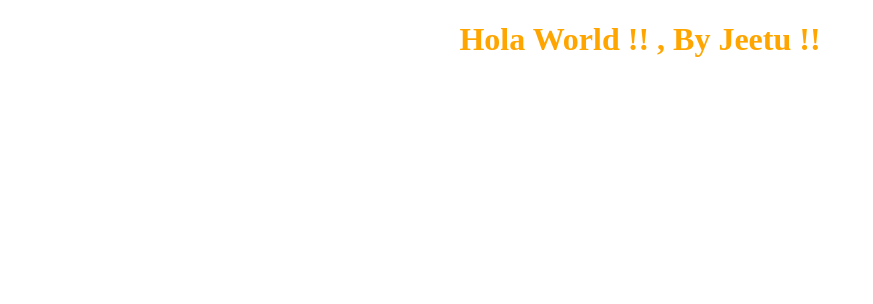
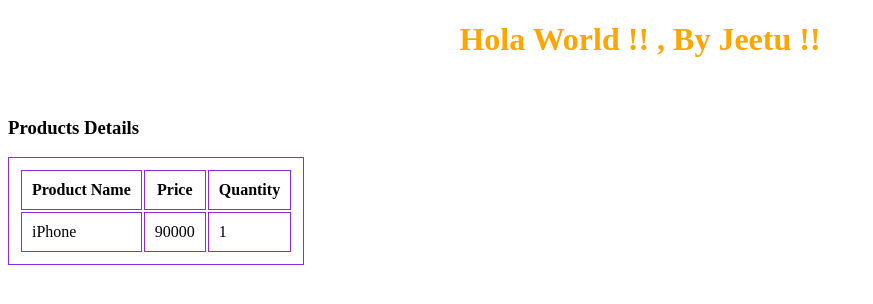
Before and after one commit to Me-Jitesh/AngularBasics, an Angular app: page / in a window 1280 px wide. Shown: the top 304 px of the page, without its empty margins (0-873 px from the left). Built offline with nearby package versions, Linux system fonts and the light colour scheme.

Commit message:
Angular Nested Components

```diff
--- a/src/app/app.component.ts
+++ b/src/app/app.component.ts
@@ -8,9 +8,11 @@ import { Component } from '@angular/core';
 
   selector: '[app-root"]',   // Select by attribute namee < div app-root></div>
 
-  template: '<h1>Hola World !! , {{title}}</h1>',     //Single & Double qoute have same use whereas back tick used to multine code
+  template: `<h1>Hola World !! , {{title}}</h1><br>
+  <h3>Products Details</h3>
+  <my-product></my-product>`,     //Single & Double qoute have same use whereas back tick used to multine code
 
-  styles: ["h1{ color:orange;  text-align: center; }"]
+  styles: ["h1{ color:orange;  text-align: center; }"]  //Applied Locally
 })
 export class AppComponent {
   title: String = 'By Jeetu !! ';     //    variable
--- a/src/app/app.module.ts
+++ b/src/app/app.module.ts
@@ -3,10 +3,13 @@ import { BrowserModule } from '@angular/platform-browser';
 
 import { AppRoutingModule } from './app-routing.module';
 import { AppComponent } from './app.component';
+import { ProductComponent } from './product/product.component';
+
 
 @NgModule({
   declarations: [
-    AppComponent
+    AppComponent,
+    ProductComponent
   ],
   imports: [
     BrowserModule,
--- /dev/null
+++ b/src/app/product/product.component.html
@@ -0,0 +1,13 @@
+<table>
+    <tr>
+        <th>Product Name</th>
+        <th>Price</th>
+        <th>Quantity</th>
+    </tr>
+
+    <tr>
+        <td>{{productName}}</td>
+        <td>{{productPrice}}</td>
+        <td>{{productQnt}}</td>
+    </tr>
+</table>
--- /dev/null
+++ b/src/app/product/product.component.ts
@@ -0,0 +1,12 @@
+import { Component } from '@angular/core'
+
+@Component({
+    selector: 'my-product',
+    templateUrl: './product.component.html'
+})
+
+export class ProductComponent {
+    productName: String = "iPhone"
+    productPrice: number = 90000.00
+    productQnt: number = 1
+}
--- a/src/styles.css
+++ b/src/styles.css
@@ -1 +1,8 @@
 /* You can add global styles to this file, and also import other style files */
+
+/*  Applied Global   */
+
+table, th, td {
+    border: 1px groove blueviolet;
+    padding: 10px;
+}
--- a/tsconfig.json
+++ b/tsconfig.json
@@ -1,4 +1,3 @@
-/* To learn more about this file see: https://angular.io/config/tsconfig. */
 {
   "compileOnSave": false,
   "compilerOptions": {
```
Also changed, not shown: src/index.html (+5 -2 lines).
